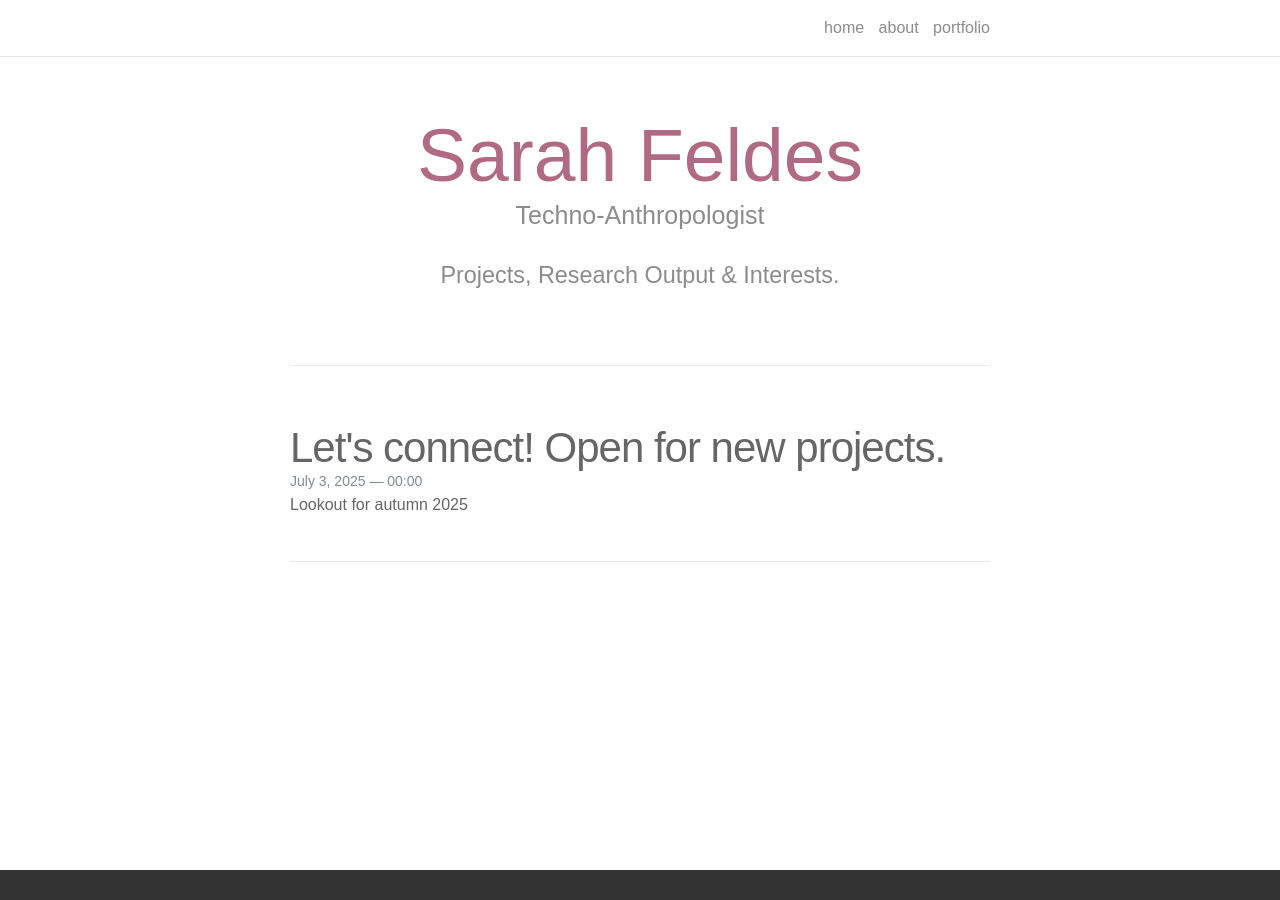
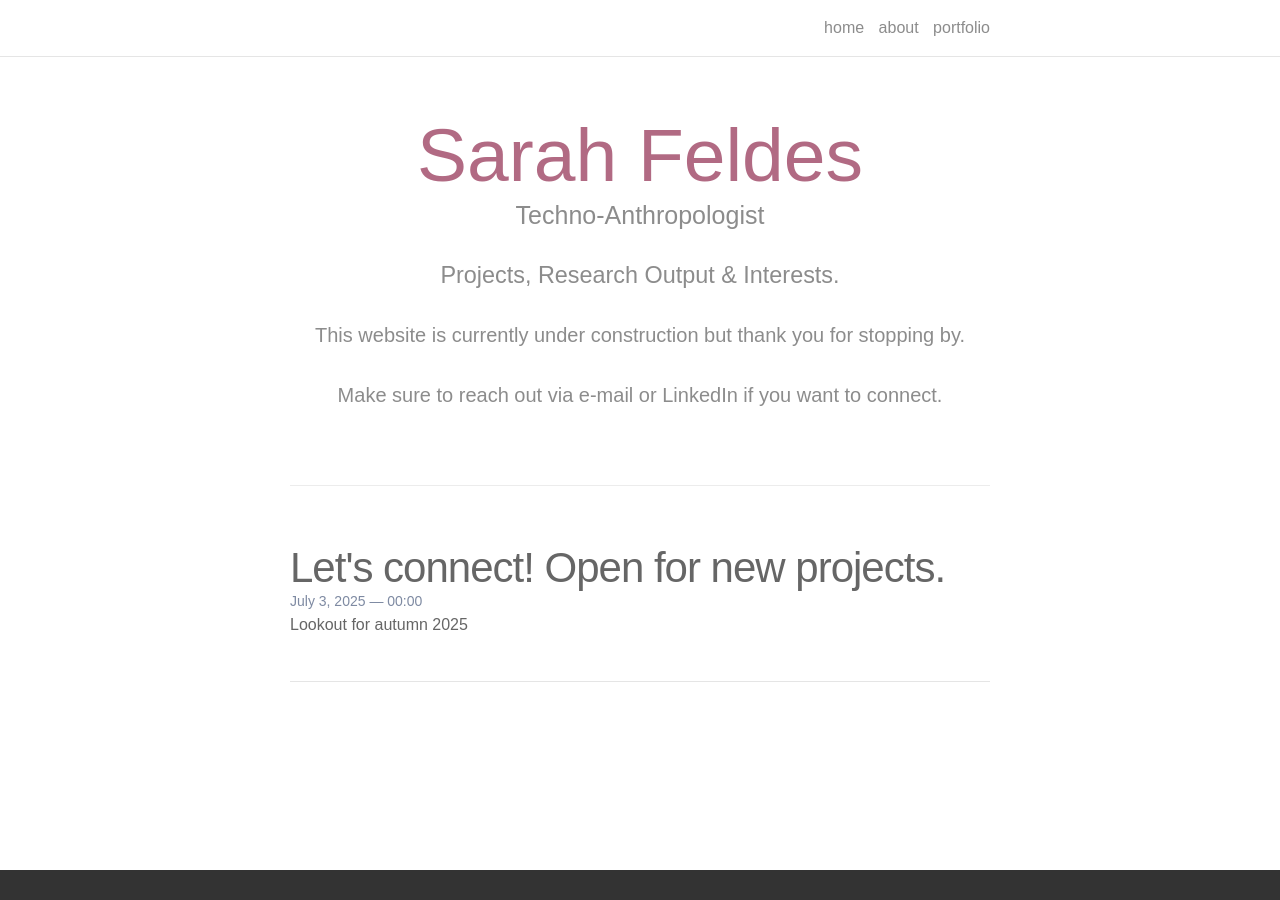
Before and after one commit to Sarah-HCEL/sarahfeldes.github.io, a Jekyll site: the page built from index.html, in a window 1280 px wide. Built offline with Jekyll 4.4.1, drawn with Linux system fonts in a browser that asks for light colours; nearby versions of some CDN libraries; the list of posts is cut into pages by our own code.

Commit message:
Update index.html

```diff
--- a/index.html
+++ b/index.html
@@ -6,6 +6,7 @@ layout: default
   <h1>Sarah Feldes</h1>
   <h2>Techno-Anthropologist</h2>
   <h3> Projects, Research Output & Interests. </h3>
+  <h4> This website is currently under construction but thank you for stopping by. Make sure to reach out via e-mail or LinkedIn if you want to connect.</h4>
   <br/>
   <hr>
   <br/>
```
